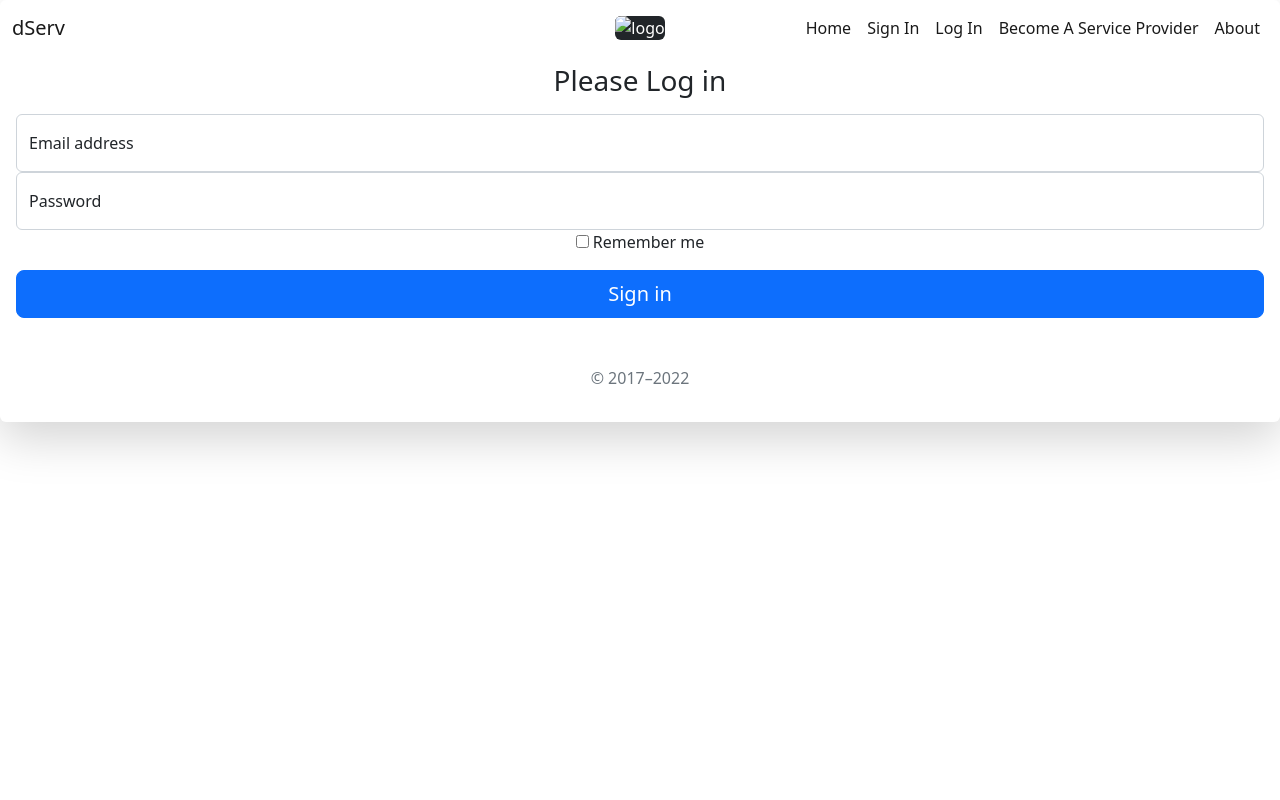
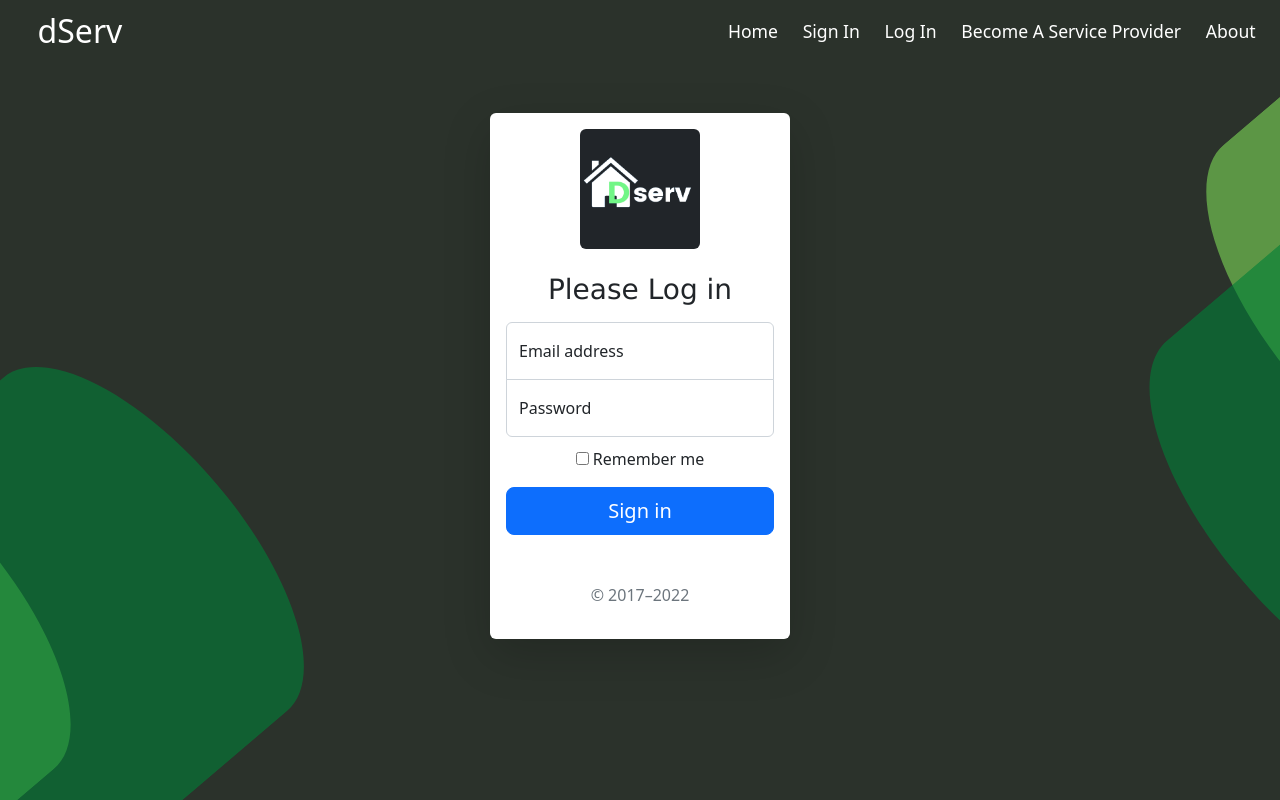
Before and after one commit to youjoro/dServ, a website: page Other_Pages/logIn.html in a window 1280 px wide. Drawn offline with nearby package versions, Linux system fonts and the light colour scheme; the site is published under a folder, as on GitHub Pages, so addresses that start at the root find nothing.

Commit message:
fixing for github pages

```diff
--- a/Other_Pages/logIn.html
+++ b/Other_Pages/logIn.html
@@ -6,12 +6,12 @@
     <title>dServ</title>
     <link href="../assets/dist/css/bootstrap.min.css" rel="stylesheet">
     <link href="https://cdn.jsdelivr.net/npm/bootstrap@5.2.3/dist/css/bootstrap.min.css" rel="stylesheet" integrity="sha384-rbsA2VBKQhggwzxH7pPCaAqO46MgnOM80zW1RWuH61DGLwZJEdK2Kadq2F9CUG65" crossorigin="anonymous">
-    <link href="/assets/signin.css" rel="stylesheet">
-    <link rel="stylesheet" href="/assets/custom.css">
+    <link href="../assets/signin.css" rel="stylesheet">
+    <link rel="stylesheet" href="../assets/custom.css">
 
     <style>
               body{
-        background-image: url("/assets/img/bg.png");
+        background-image: url("../assets/img/bg.png");
         background-position: center;
         background-repeat: no-repeat;
       }
@@ -33,7 +33,7 @@
             <div class="collapse navbar-collapse" id="navbarCollapse">
                 <ul class="navbar-nav ms-auto mb-2 mb-md-0">
                 <li class="nav-item">
-                    <a class="nav-link active" aria-current="page" href="/index.html">Home</a>
+                    <a class="nav-link active" aria-current="page" href="../index.html">Home</a>
                 </li>
                 <li class="nav-item">
                     <a class="nav-link active" aria-current="page" href="signIn.html">Sign In</a>
@@ -58,7 +58,7 @@
     <main class="form-signin w-100 m-auto">
 <div class="shadow-lg p-3 mb-5 bg-white rounded">
         <form>
-          <img class="mb-4 border-left-0 rounded text-bg-dark" src="/assets/img/logo.png" alt="logo" width="120" height="120">
+          <img class="mb-4 border-left-0 rounded text-bg-dark" src="../assets/img/logo.png" alt="logo" width="120" height="120">
           <h1 class="h3 mb-3 fw-normal">Please Log in</h1>
 
           <div class="form-floating">
```
Also changed, not shown: Other_Pages/About.html (+4 -4 lines), Other_Pages/becomeServProv.html (+2 -2 lines), Other_Pages/signIn.html (+5 -5 lines), index.html (+2 -2 lines).
